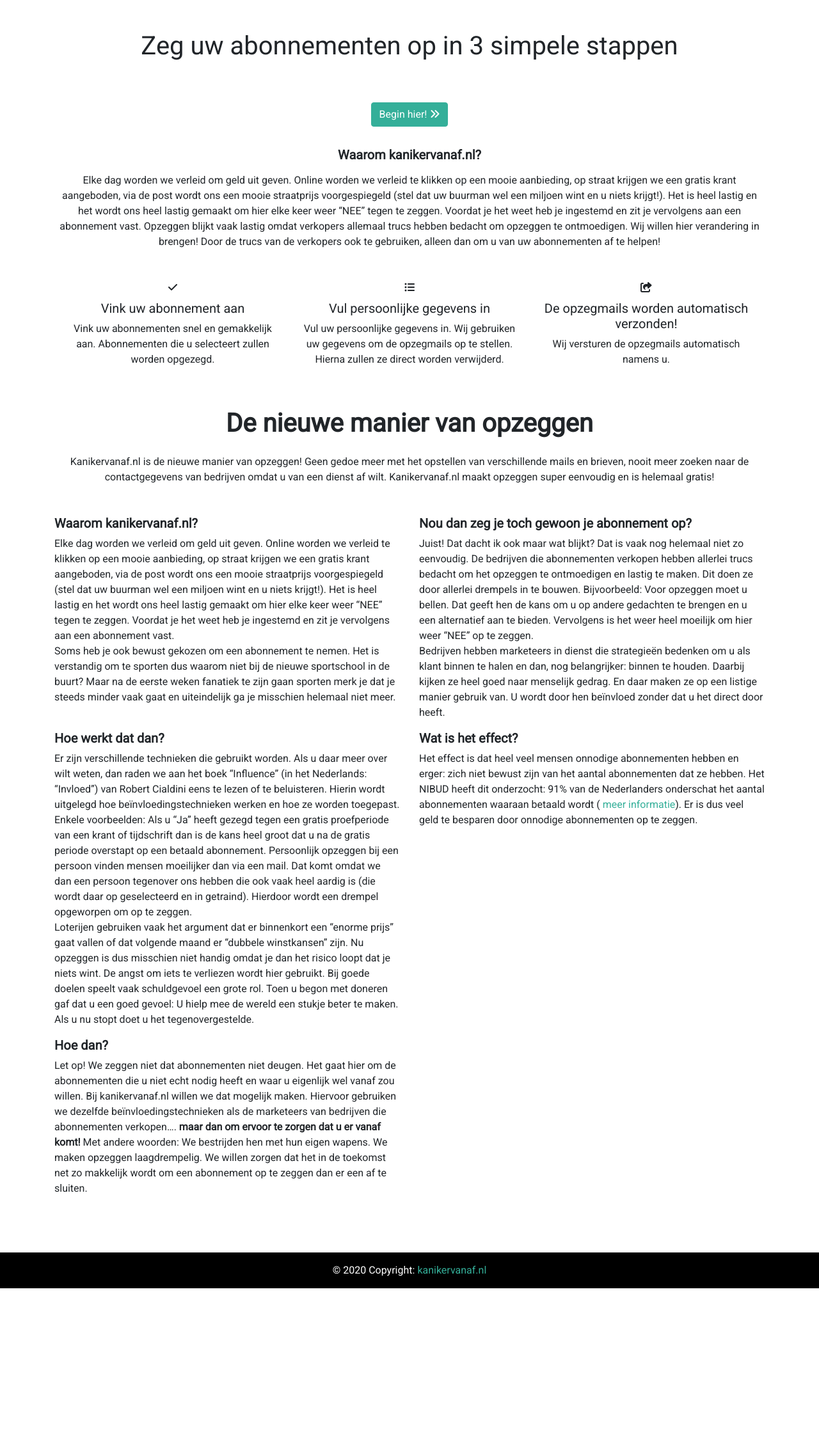
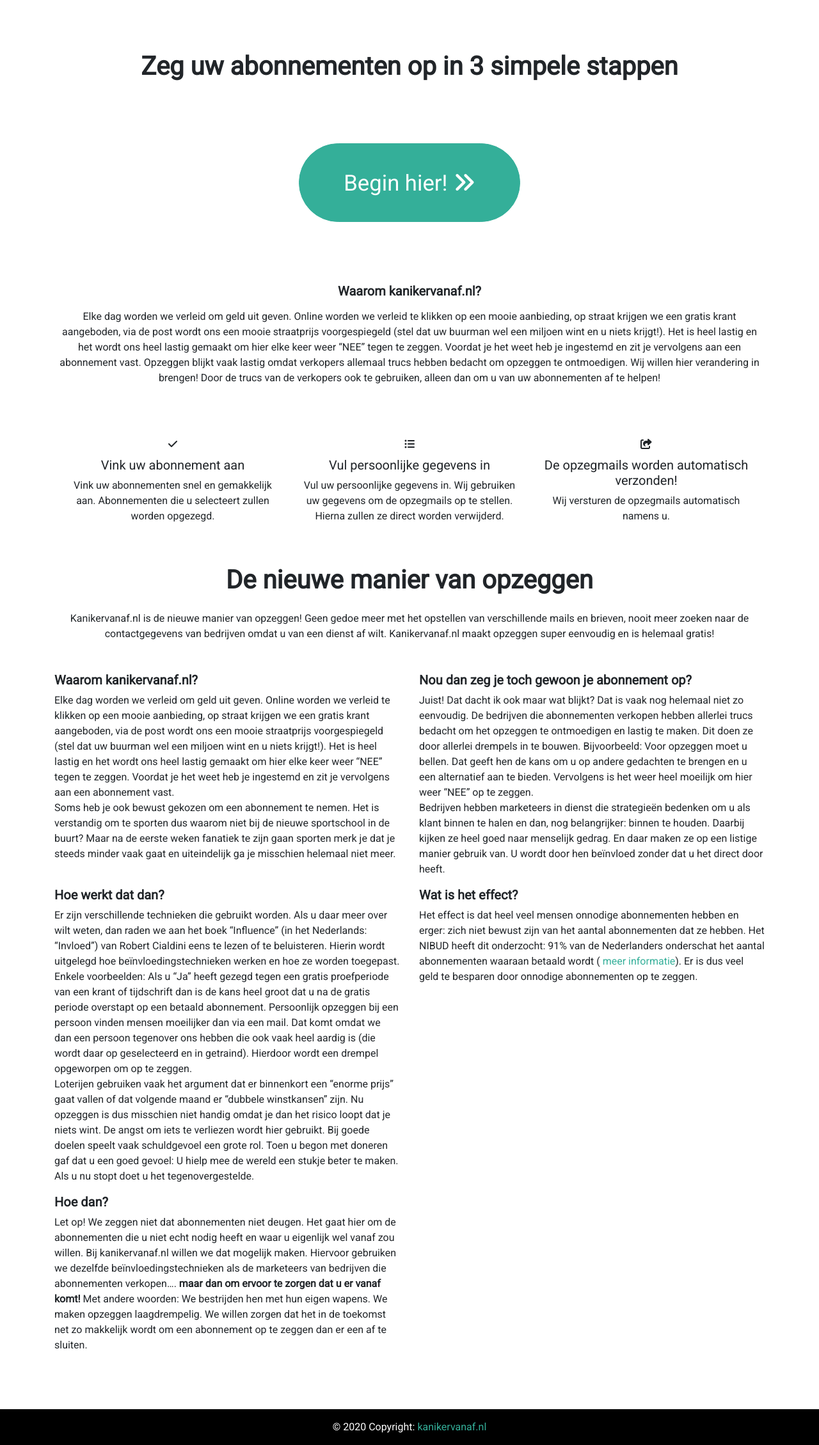
Before and after one commit to KiOui/kanikervanaf, a Django app: page / in a window 1280 px wide. Shown: the part 76-2335 px from the top of the page at 64% size. Before the commit the page ends 2090 px from the top, so only its background shows below. Run offline with Django 3.2, Linux system fonts and the light colour scheme; some libraries are stand-ins or nearby versions.

Commit message:
Style changes

```diff
--- /dev/null
+++ b/website/kanikervanaf/static/kanikervanaf/css/home.css
@@ -0,0 +1,22 @@
+.btn-home {
+    padding: 1em 2em;
+    font-size: 26pt;
+    border-radius: 200px;
+}
+
+.text-margin {
+    margin-top: 10vh;
+    margin-bottom: 10vh;
+}
+
+@media (max-width: 576px) {
+    .btn-home {
+        font-size: 16pt;
+        padding: 0.5em 1em;
+    }
+
+    .text-margin {
+        margin-top: 5vh;
+        margin-bottom: 5vh;
+    }
+}
--- a/website/kanikervanaf/templates/index.html
+++ b/website/kanikervanaf/templates/index.html
@@ -1,13 +1,18 @@
 {% extends 'base.html' %}
+{% load static %}
+{% block styles %}
+    <link rel="stylesheet" href="{% static 'kanikervanaf/css/home.css' %}"/>
+{% endblock %}
 {%  block page %}
 <div class="container">
-    <h1 class="text-center mt-5 mb-5">Zeg uw abonnementen op in 3 simpele stappen</h1>
+    <h1 class="text-center text-margin"><strong>Zeg uw abonnementen op in 3 simpele stappen</strong></h1>
     <div class="text-center">
-        <button type="button" class="mt-3 mb-3 btn btn-primary"
+        <button type="button" class="mt-3 mb-3 btn btn-primary btn-home"
                 onclick="location.href='{% url "subscriptions:overview" %}';">
             Begin hier! <i class="fas fa-angle-double-right"></i>
         </button>
     </div>
+    <div class="text-margin">
         <h5 class="text-center mt-3 mb-3"><strong>Waarom kanikervanaf.nl?</strong></h5>
         <p class="text-center mb-5">
             Elke dag worden we verleid om geld uit geven. Online worden we verleid te klikken op een mooie aanbieding, op
@@ -18,7 +23,8 @@
             te ontmoedigen. Wij willen hier verandering in brengen! Door de trucs van de verkopers ook te gebruiken, alleen
             dan om u van uw abonnementen af te helpen!
         </p>
-    <div class="container">
+    </div>
+    <div class="container mb-5">
         <div class="row">
             <div class="col-sm text-center">
                 <div class="container-fluid text-center">
@@ -58,8 +64,8 @@
             Kanikervanaf.nl maakt opzeggen super eenvoudig en is helemaal gratis!
         </p>
     </div>
-    <div class="row mb-5">
-        <div class="col">
+    <div class="row mb-5 mt-5">
+        <div class="col-sm">
             <div>
                 <h5><strong>Waarom kanikervanaf.nl?</strong></h5>
                 <p>
@@ -93,7 +99,7 @@
             </div>
         </div>
         <div class="w-100"></div>
-        <div class="col">
+        <div class="col-sm">
             <div>
                 <h5><strong>Hoe werkt dat dan?</strong></h5>
                 <p>
@@ -114,7 +120,7 @@
                 </p>
             </div>
         </div>
-        <div class="col">
+        <div class="col-sm">
             <div>
                 <h5><strong>Wat is het effect?</strong></h5>
                 <p>
@@ -127,7 +133,7 @@
             </div>
         </div>
         <div class="w-100"></div>
-        <div class="col">
+        <div class="col-sm">
             <div>
                 <h5><strong>Hoe dan?</strong></h5>
                 <p>
@@ -141,7 +147,7 @@
                 </p>
             </div>
         </div>
-        <div class="col"></div>
+        <div class="col-sm"></div>
     </div>
 </div>
 {% endblock %}
```
Lines whose indentation alone changed are shown as unchanged.
